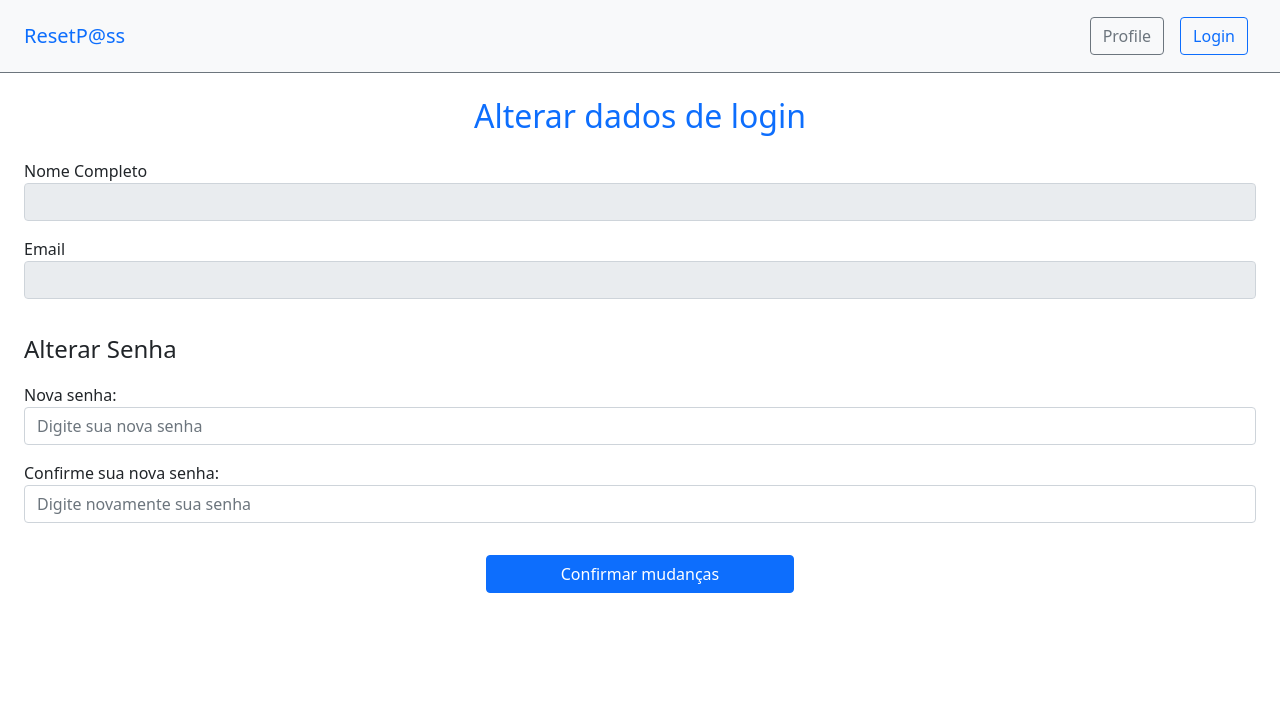
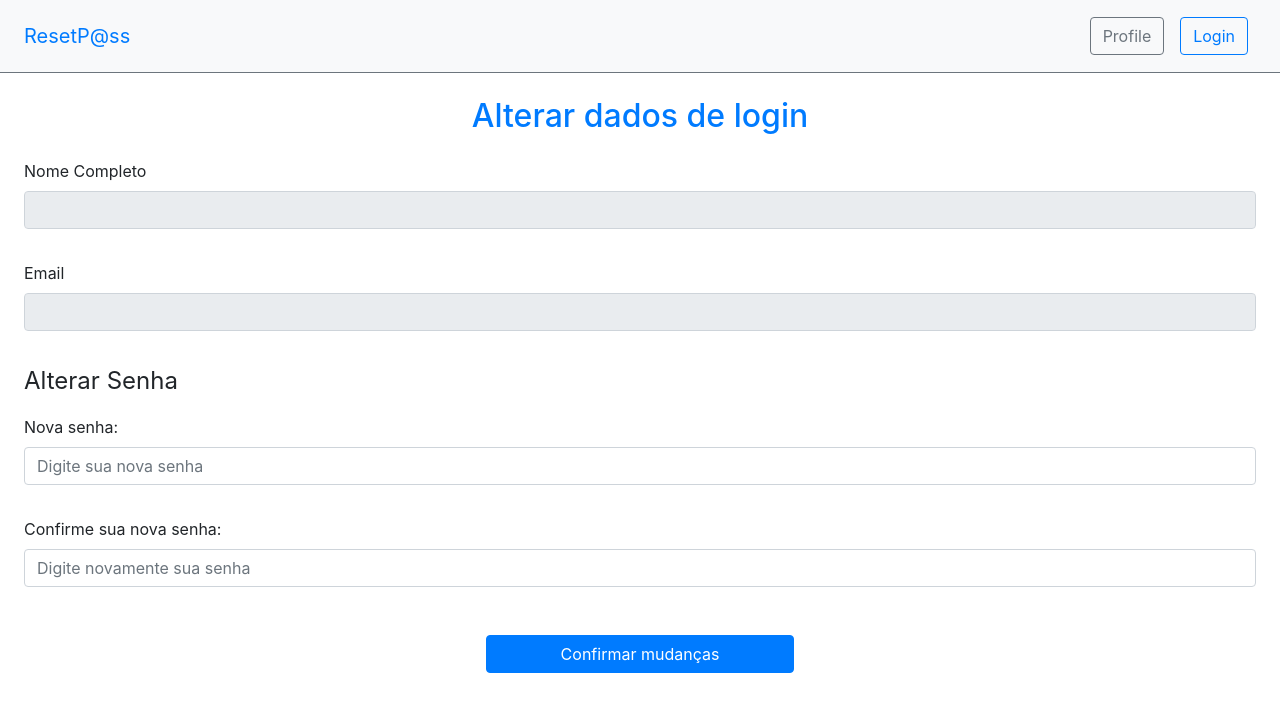
Before and after one commit to MariMatos2112/ResetPass, a Python web app: template templates/profile.html in a window 1280 px wide. Shown: the top 712 px of the page. Run offline with Jinja, Linux system fonts and the light colour scheme; the template is opened without the code that fills it, so the values that code supplies are empty; some libraries are stand-ins or nearby versions.

Commit message:
Update HTML files

```diff
--- a/templates/base.html
+++ b/templates/base.html
@@ -4,11 +4,9 @@
     {% block head %}
     <meta name="viewport" content="width=device-width, initial-scale=1.0">
     <link rel="preconnect" href="https://fonts.gstatic.com">
-    <link href="https://fonts.googleapis.com/css2?family=Arvo:wght@400;700&display=swap" rel="stylesheet">
-    <link rel="stylesheet" href="https://cdn.jsdelivr.net/npm/bootstrap@5.0.1/dist/css/bootstrap.min.css" integrity="undefined" crossorigin="anonymous">
-    <link rel="preconnect" href="https://fonts.gstatic.com">
-    <link href="https://fonts.googleapis.com/css2?family=Arvo:wght@400;700&display=swap" rel="stylesheet">
-    <script src="https://cdn.jsdelivr.net/npm/bootstrap@5.0.1/dist/js/bootstrap.bundle.min.js" integrity="undefined" crossorigin="anonymous"></script>
+    <link rel="stylesheet" href="https://fonts.googleapis.com/css2?family=Arvo:wght@400;700&display=swap">
+    <link rel="stylesheet" href="https://fonts.googleapis.com/css2?family=Arvo:wght@400;700&display=swap" >
+    <link rel="stylesheet" href="{{ url_for('static', filename='styles/bootstrap.min.css') }}">
     <title>ResetP@ss</title>
     {% endblock %}
 </head>
```
Also changed, not shown: templates/index.html (+9 -1 lines).
